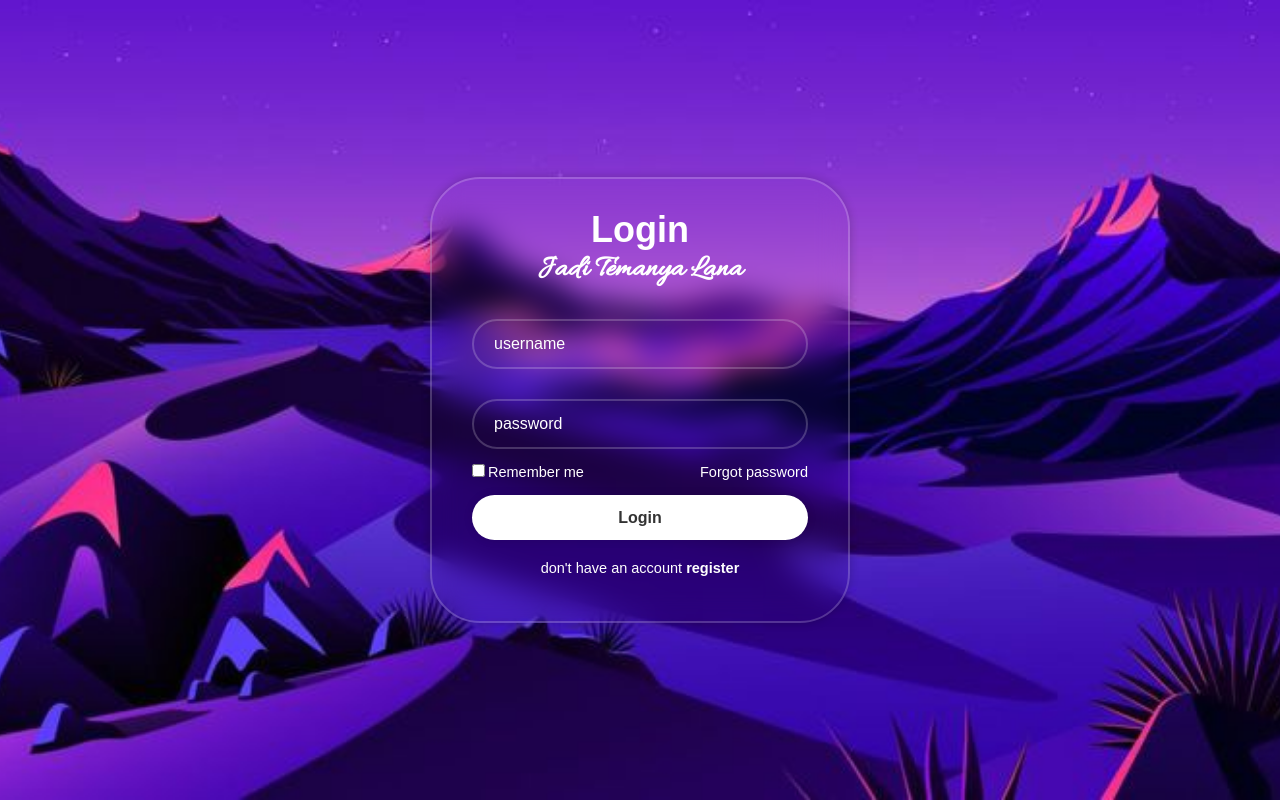
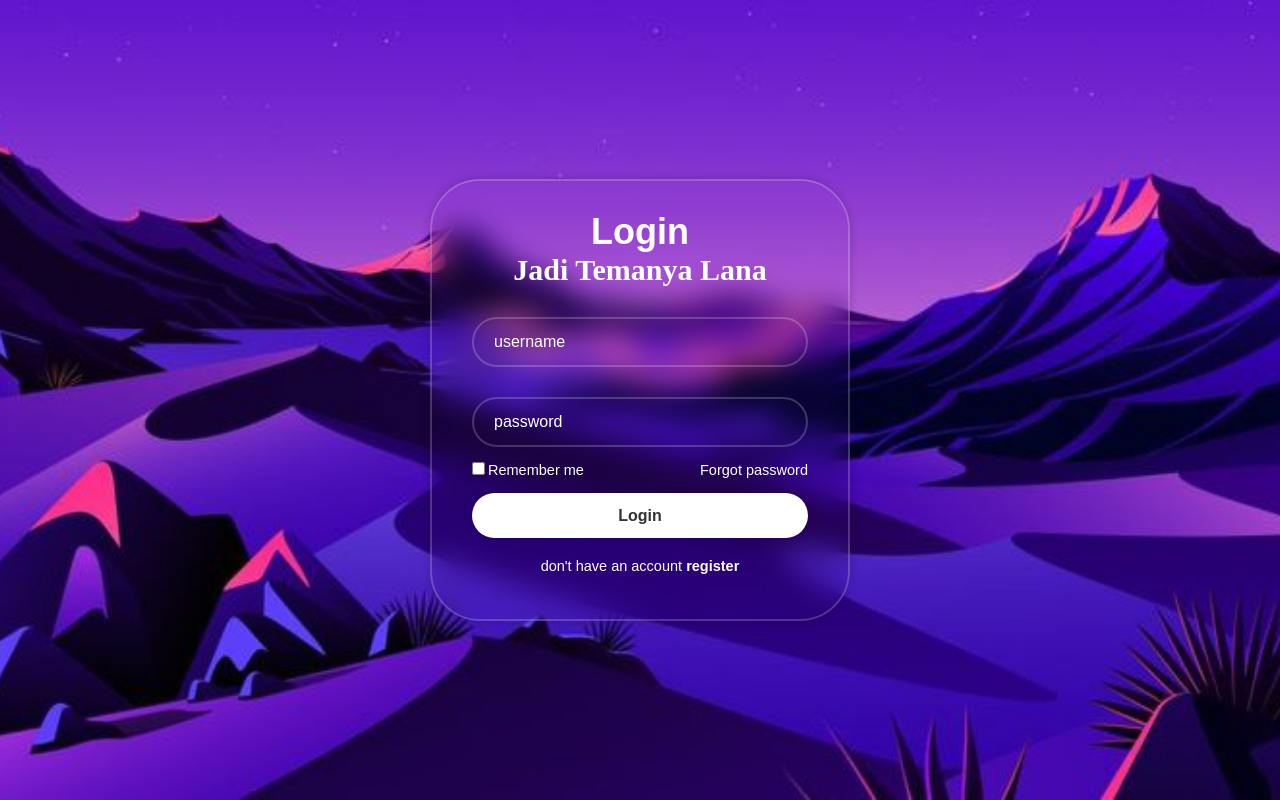
Before and after one commit to lanademare/membuat-login-transparant, a plain HTML site: page index.html in a window 1280 px wide. Drawn offline with Linux system fonts and the light colour scheme; some icons are missing.

Commit message:
mengubah font text jadi BBH Bartle

```diff
--- a/style.css
+++ b/style.css
@@ -34,7 +34,7 @@ body {
 .wrapper h2 {
   font-size: 30px;
   text-align: center;
-  font-family: Allura;
+  font-family: BBH Bartle;
 }
 .wrapper .input-box {
   position: relative;
```
